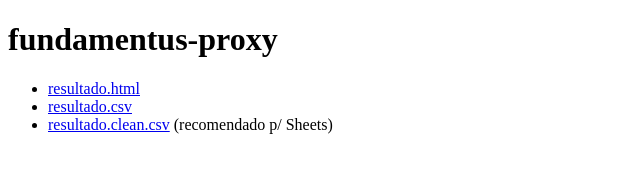
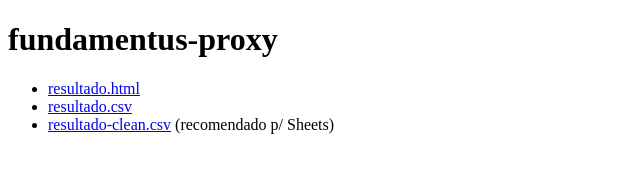
Before and after one commit to guilhermeledes/fundamentus-proxy, a website: page docs/index.html in a window 1280 px wide. Shown: the full height of the page, 0-640 px from the left. Drawn offline with Linux system fonts and the light colour scheme.

Commit message:
Snapshot Fundamentus

```diff
--- a/docs/index.html
+++ b/docs/index.html
@@ -5,5 +5,5 @@
 <ul>
   <li><a href="./resultado.html">resultado.html</a></li>
   <li><a href="./resultado.csv">resultado.csv</a></li>
-  <li><a href="./resultado.clean.csv">resultado.clean.csv</a> (recomendado p/ Sheets)</li>
+  <li><a href="./resultado-clean.csv">resultado-clean.csv</a> (recomendado p/ Sheets)</li>
 </ul>
```
